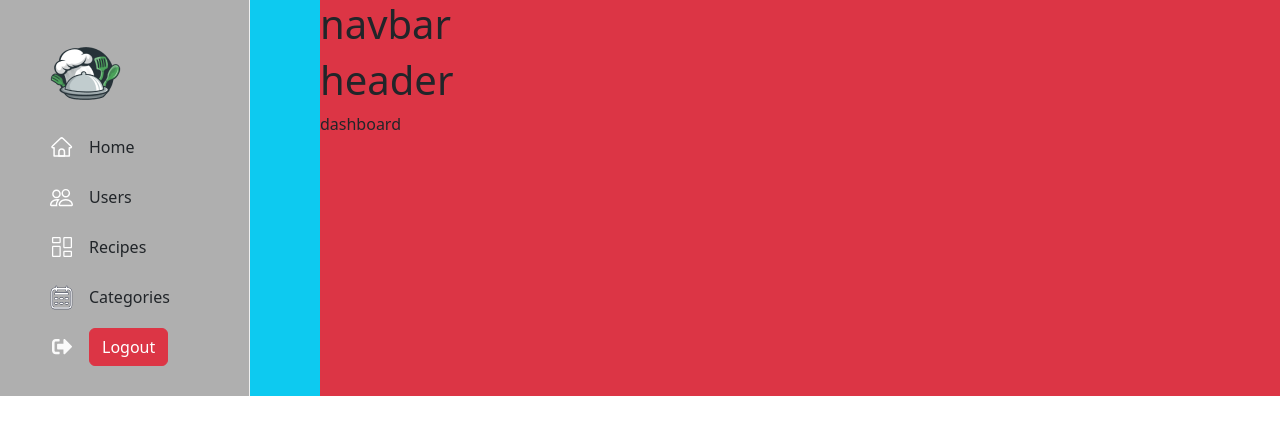
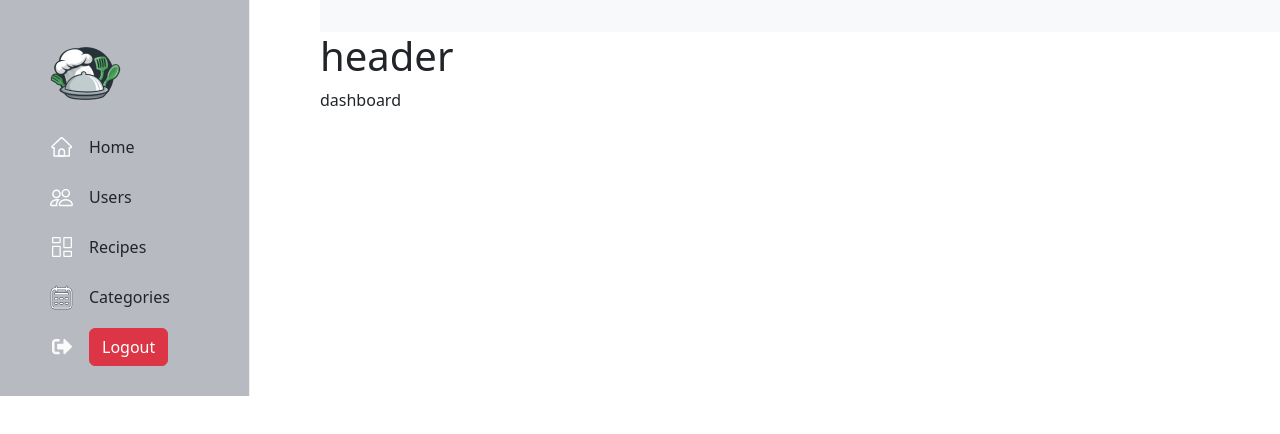
Before and after one commit to OmarElkeshen38/food-management-app, a React (Vite) app: page /dashboard in a window 1280 px wide. Shown: the top 434 px of the page. Built offline with nearby package versions, Linux system fonts and the light colour scheme; sample sign-in values are in the browser's storage.

Commit message:
working on navbar

```diff
--- a/src/App.jsx
+++ b/src/App.jsx
@@ -1,4 +1,4 @@
-import React, { useState } from "react";
+import React, { useEffect, useState } from "react";
 import "./App.css";
 import Login from "./Authentication/Login/Login";
 import { createBrowserRouter, RouterProvider } from "react-router-dom";
@@ -24,9 +24,14 @@ function App() {
 
   let saveLoginData = () => {
     let decodedToken = jwtDecode(localStorage.getItem('token'));
-    console.log(decodedToken);
+    setLoginData(decodedToken);
+  }
 
-  }
+  useEffect(() => {
+    if (localStorage.getItem('token')) {
+      saveLoginData();
+    }
+  }, []);
 
   const routes = createBrowserRouter([
     {
@@ -44,7 +49,7 @@ function App() {
     },
     {
       path: "/dashboard",
-      element: <ProtectedRoute><MainLayout /></ProtectedRoute>,
+      element: <ProtectedRoute><MainLayout loginData={loginData} /></ProtectedRoute>,
       errorElement: <NotFound />,
       children: [
         { index: true, element: <Dashboard /> },
--- a/src/Shared/MainLayout/MainLayout.jsx
+++ b/src/Shared/MainLayout/MainLayout.jsx
@@ -3,15 +3,17 @@ import Header from "../Header/Header";
 import Navbar from "../Navbar/Navbar";
 import SideBar from "../SideBar/SideBar";
 
-function MainLayout() {
+function MainLayout({ loginData }) {
+  console.log(loginData);
+
   return (
     <>
       <div className="d-flex">
-        <div className="w-25 bg-info">
+        <div className="w-25">
           <SideBar />
         </div>
-        <div className="w-75 bg-danger">
-          <Navbar />
+        <div className="w-75">
+          <Navbar loginData={loginData} />
           <Header />
           <Outlet />
         </div>
--- a/src/Shared/Navbar/Navbar.jsx
+++ b/src/Shared/Navbar/Navbar.jsx
@@ -1,10 +1,24 @@
 import styles from './Navbar.module.css';
 
-function Navbar() {
+function Navbar({ loginData }) {
+  console.log(loginData);
+
   return (
-    <div>
-      <h1>navbar</h1>
-    </div>
+    <>
+      <nav className="navbar navbar-expand-lg navbar-light bg-light">
+        <button className="navbar-toggler" type="button" data-toggle="collapse" data-target="#navbarSupportedContent" aria-controls="navbarSupportedContent" aria-expanded="false" aria-label="Toggle navigation">
+          <span className="navbar-toggler-icon"></span>
+        </button>
+
+        <div className="collapse navbar-collapse" id="navbarSupportedContent">
+          <ul className="navbar-nav ms-auto">
+            <li className="nav-item active">
+              <a className="nav-link">{loginData?.userEmail} <span className="sr-only">(current)</span></a>
+            </li>
+          </ul>
+        </div>
+      </nav>
+    </>
   )
 }
 
--- a/src/Shared/SideBar/SideBar.jsx
+++ b/src/Shared/SideBar/SideBar.jsx
@@ -18,8 +18,8 @@ function SideBar() {
 
   return (
     <>
-      <Sidebar className='bg-black'>
-        <Menu className='p-4'>
+      <Sidebar className={styles.sideBar}>
+        <Menu className='p-4 bg-transparent'>
           <MenuItem className='p-4' icon={<img src={logo} alt='food recipe Logo' />} > </MenuItem>
           <MenuItem icon={<img src={homeIcon} alt='home icon' />} component={<Link to="/dashboard" />}> Home </MenuItem>
           <MenuItem icon={<img src={usersIcon} alt='home icon' />} component={<Link to="/dashboard/users" />}> Users </MenuItem>
--- a/src/Shared/SideBar/SideBar.module.css
+++ b/src/Shared/SideBar/SideBar.module.css
@@ -0,0 +1,5 @@
+
+
+.sideBar {
+    background-color: #1F263E !important;
+}
```
